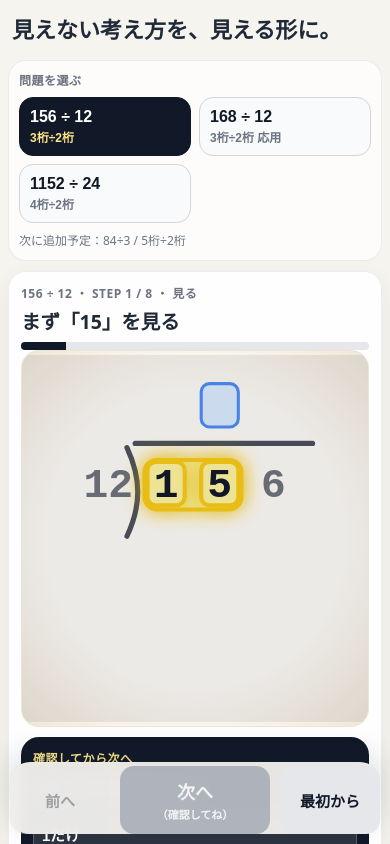
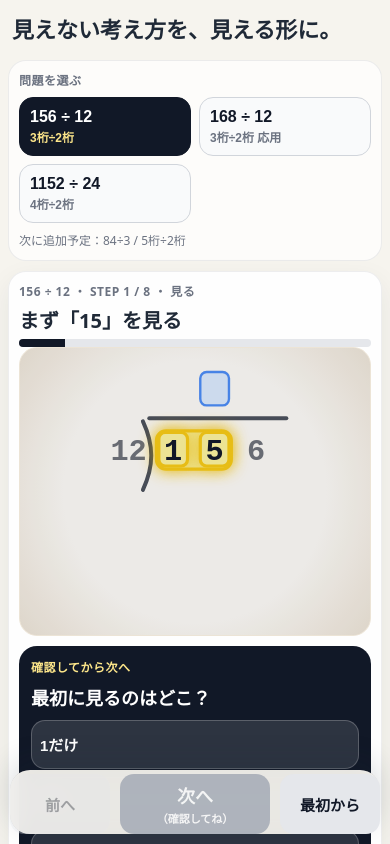
Before and after one commit to nemoto-works/math-decoder, a React (Vite) app: page / in a window 390 px wide. Shown: the top 844 px of the page. Built offline with nearby package versions, Linux system fonts and the light colour scheme.

Commit message:
Compact four digit layout for first view

```diff
--- a/src/four-digit-layout.css
+++ b/src/four-digit-layout.css
@@ -1,20 +1,42 @@
-/* 4桁÷2桁の筆算だけを少し広く、ノート上で見やすくする補正 */
+/* 4桁÷2桁の筆算だけをコンパクトにして、操作ボタンを見える位置へ戻す */
 .division-svg {
   max-width: 330px;
 }
 
+.four-digit-active .lesson-card {
+  padding: 10px;
+}
+
+.four-digit-active .lesson-head {
+  gap: 4px;
+}
+
+.four-digit-active .lesson-head h2 {
+  font-size: 20px;
+  line-height: 1.25;
+}
+
 .four-digit-active .paper-panel {
-  padding: 6px 0;
+  padding: 0;
 }
 
 .four-digit-active .division-svg {
-  width: min(100%, 350px);
-  max-width: 350px;
+  width: min(100%, 268px);
+  max-width: 268px;
 }
 
 .four-digit-active .division-svg text,
 .four-digit-active .svg-digit {
-  font-size: 40px;
+  font-size: 38px;
+}
+
+.four-digit-active .actions {
+  margin-top: 4px;
+}
+
+.four-digit-active .actions button {
+  min-height: 40px;
+  padding: 8px 6px;
 }
 
 @media (max-width: 420px) {
@@ -23,12 +45,12 @@
   }
 
   .four-digit-active .division-svg {
-    width: min(100%, 330px);
-    max-width: 330px;
+    width: min(100%, 255px);
+    max-width: 255px;
   }
 
   .four-digit-active .paper-panel {
-    padding: 4px 0;
+    padding: 0;
   }
 }
 
```
